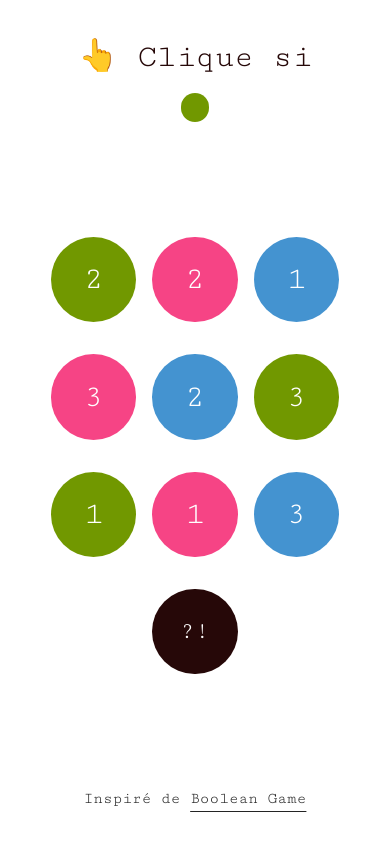
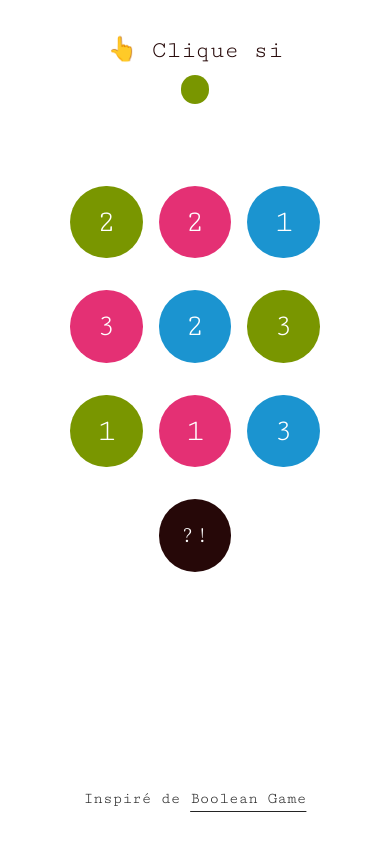
Before and after one commit to codecollectif/boolean-game, a React (Vite) app: page / in a window 390 px wide. Built offline with nearby package versions, Linux system fonts and the light colour scheme.

Commit message:
improved responsiveness and compatibility

```diff
--- a/index.html
+++ b/index.html
@@ -4,7 +4,7 @@
     <meta charset="UTF-8" />
     <link rel="icon" type="image/svg+xml" href="/favicon.webp" />
     <meta name="viewport" content="width=device-width, initial-scale=1.0" />
-    <title>L'Art du Oui ou Non</title>
+    <title>L'Art du Oui ou Non - Jeu Booléen</title>
   </head>
   <body>
     <div id="root" role="presentation"></div>
--- a/src/App.css
+++ b/src/App.css
@@ -34,9 +34,23 @@
   border-radius: 50%;
   aspect-ratio: 1;
   color: white;
-  font-size: 2rem;
-  padding: 0.5em 1em;
+  font-size: 1rem;
+  padding: 0.3em 0.6em;
   position: relative;
+}
+
+@media (min-width: 380px) {
+  .button {
+    font-size: 1.5rem;
+    padding: 0.4em 0.8em;
+  }
+}
+
+@media (min-width: 620px) {
+  .button {
+    font-size: 2rem;
+    padding: 0.5em 1em;
+  }
 }
 
 .answer.checked::after {
@@ -56,7 +70,7 @@
 
 .challenge {
   min-height: 4lh;
-  font-size: 2rem;
+  font-size: 1.5rem;
   color: hsl(0 67% 9%);
 
   & .color {
@@ -70,3 +84,9 @@
     top: 0.3rem;
   }
 }
+
+@media (min-width: 380px) {
+  .button {
+    font-size: 2rem;
+  }
+}
--- a/src/App.tsx
+++ b/src/App.tsx
@@ -4,9 +4,12 @@ import { useAutoAnimate } from "@formkit/auto-animate/react";
 
 import "./App.css";
 
+/*
 const fromCH = (c: number, h: number) => `lch(58.1 ${c} ${h})`;
 
 const colors = [fromCH(40.7, 255.6), fromCH(67, 114.1), fromCH(70.9, 4.8)];
+*/
+const colors = ["#1b94d0", "#799600", "#e43074"];
 
 const points = colors
   .flatMap((color) => [
```
